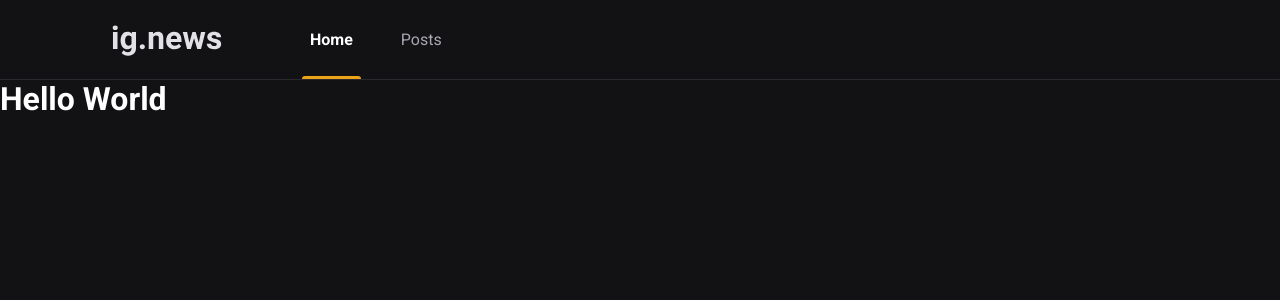
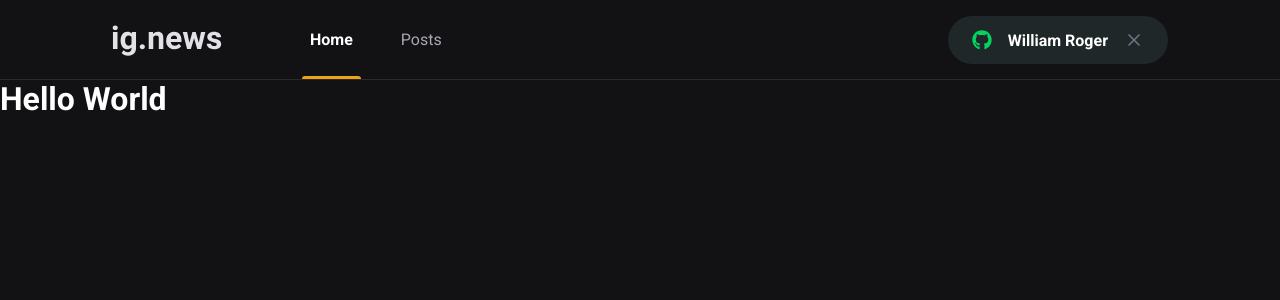
Before and after one commit to williamroger/ignews, a Next.js app: page / in a window 1280 px wide. Shown: the top 300 px of the page. Built offline with nearby package versions, Linux system fonts and the light colour scheme.

Commit message:
adicionado componente SignInButton

```diff
--- a/package.json
+++ b/package.json
@@ -12,6 +12,7 @@
     "next": "12.1.0",
     "react": "17.0.2",
     "react-dom": "17.0.2",
+    "react-icons": "^4.3.1",
     "sass": "^1.49.9"
   },
   "devDependencies": {
--- a/src/components/Header/index.tsx
+++ b/src/components/Header/index.tsx
@@ -1,3 +1,5 @@
+import { SignInButton } from '../SignInButton';
+
 import styles from './styles.module.scss';
 
 export function Header() {
@@ -9,6 +11,8 @@
 					<a className={styles.active}>Home</a>
 					<a>Posts</a>
 				</nav>
+
+				<SignInButton />
 			</div>
 		</header>
 	);
--- a/src/components/Header/styles.module.scss
+++ b/src/components/Header/styles.module.scss
@@ -51,4 +51,8 @@
       }
     }
   }
+
+  button {
+    margin-left: auto;
+  }
 }
--- /dev/null
+++ b/src/components/SignInButton/index.tsx
@@ -0,0 +1,27 @@
+import { FaGithub } from 'react-icons/fa';
+import { FiX } from 'react-icons/fi';
+
+import styles from './styles.module.scss';
+
+export function SignInButton() {
+  const isUserLoggedIn = true;
+
+  return isUserLoggedIn ? (
+    <button
+      type="button"
+      className={styles.signInButton}
+    >
+      <FaGithub color="#04D361" />
+      William Roger
+      <FiX color="#737380" className={styles.closeIcon} />
+    </button>
+  ) : (
+    <button
+      type="button"
+      className={styles.signInButton}
+    >
+      <FaGithub color="#EBA417" />
+      Sign in with GitHub
+    </button>
+  );
+}
--- /dev/null
+++ b/src/components/SignInButton/styles.module.scss
@@ -0,0 +1,33 @@
+.signInButton {
+  height: 3rem;
+  border-radius: 3rem;
+  background: var(--gray-850);
+  border: 0;
+  padding: 0 1.5rem;
+
+  display: flex;
+  align-items: center;
+  justify-content: center;
+
+  color: var(--white);
+  font-weight: bold;
+
+  svg {
+    width: 20px;
+    height: 20px;
+  }
+
+  svg.closeIcon {
+    margin-left: 1rem;
+  }
+
+  svg:first-child {
+    margin-right: 1rem;
+  }
+
+  transition: filter 0.2s;
+
+  &:hover {
+    filter: brightness(0.8);
+  }
+}
--- a/styles/global.scss
+++ b/styles/global.scss
@@ -10,6 +10,7 @@
 	--gray-100: #E1E1E6;
 	--gray-300: #A8A8B3;
 	--gray-800: #29292E;
+	--gray-850: #1F2729;
 	--gray-900: #121214;
 
 	--cyan-500: #61DAFB;
```
Also changed, not shown: 1 other file (tests, documents, lock files or other folders).
